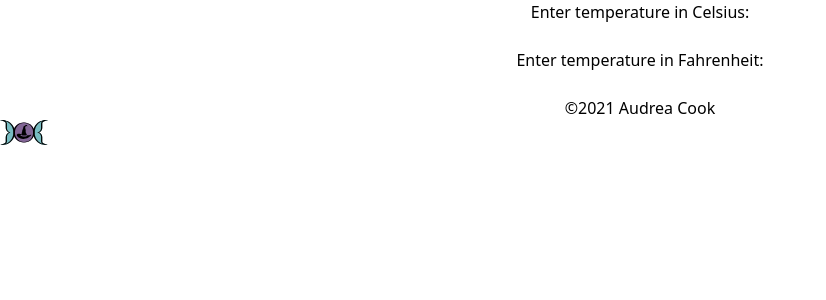
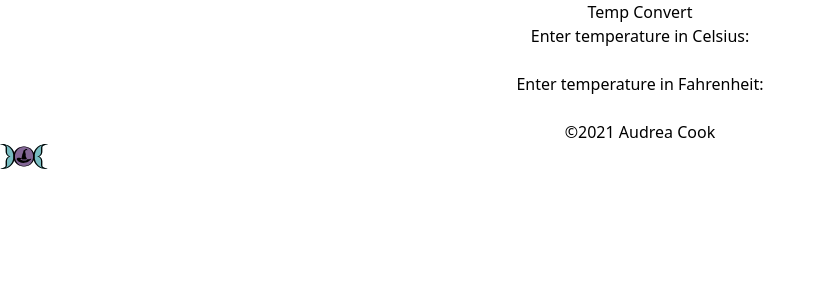
Before and after one commit to AudTheCodeWitch/temp-convert, a React (Create React App) app: page / in a window 1280 px wide. Shown: the top 300 px of the page, without its empty margins (0-826 px from the left). Built offline with nearby package versions, Linux system fonts and the light colour scheme.

Commit message:
Add Header.js

```diff
--- a/src/App.js
+++ b/src/App.js
@@ -1,11 +1,12 @@
-import logo from './logo.svg';
 import './App.css';
 import Calculator from "./components/Calculator";
 import Footer from "./components/Footer";
+import Header from "./components/Header";
 
 function App() {
   return (
     <div className="App">
+      <Header />
       <Calculator />
       <Footer />
     </div>
--- /dev/null
+++ b/src/components/Header.js
@@ -0,0 +1,11 @@
+import React from "react";
+
+const Header = () => {
+  return (
+    <header>
+      <h1>Temp Convert</h1>
+    </header>
+  );
+};
+
+export default Header;
```
